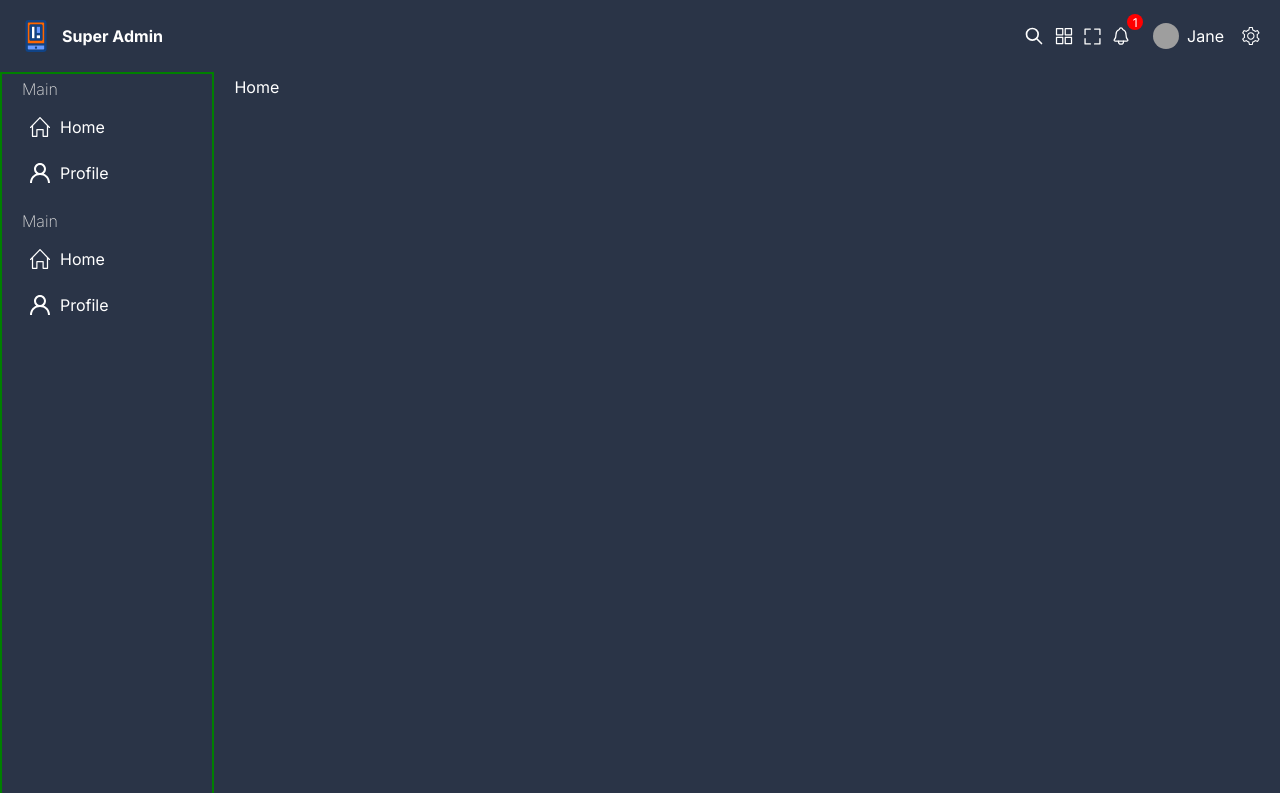
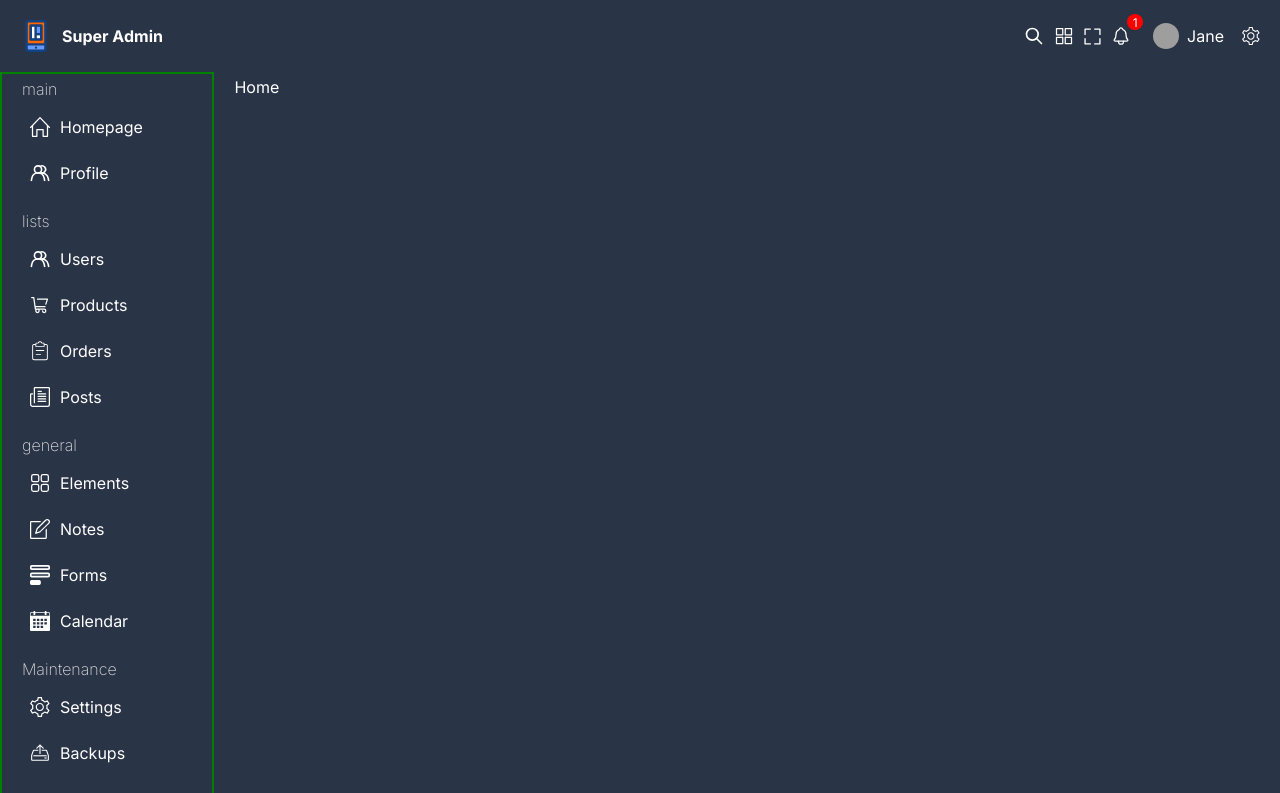
Before and after one commit to alankritkhatri/SuperUser, a React (Vite) app: page / in a window 1280 px wide. Shown: the top 793 px of the page. Built offline with nearby package versions, Linux system fonts and the light colour scheme; grey boxes are pictures that could not be loaded.

Commit message:
generated the titles and subtitles of the menu by looping some arrays with map from the dataa.ts file

```diff
--- a/src/components/menu/menu.tsx
+++ b/src/components/menu/menu.tsx
@@ -1,30 +1,20 @@
 import { Link } from "react-router-dom";
 import "./menu.css";
+import { menu } from "../../styles/data";
 const Menu = () => {
   return (
     <div className="menu">
-      <div className="item">
-        <span className="title">Main</span>
-        <Link className="listItem" to="/">
-          <img src="home.svg" alt="" />
-          <span className="listItemTitle">Home</span>
-        </Link>
-        <Link className="listItem" to="/profile">
-          <img src="profile.svg" alt="" />
-          <span className="listItemTitle">Profile</span>
-        </Link>
-      </div>
-      <div className="item">
-        <span className="title">Main</span>
-        <Link className="listItem" to="/">
-          <img src="home.svg" alt="" />
-          <span className="listItemTitle">Home</span>
-        </Link>
-        <Link className="listItem" to="/profile">
-          <img src="profile.svg" alt="" />
-          <span className="listItemTitle">Profile</span>
-        </Link>
-      </div>
+      {menu.map((item, acc) => (
+        <div className="item" key={item.id}>
+          <span className="title">{item.title}</span>
+          {item.listItems.map((listitem) => (
+            <Link className="listItem" to="/" key={listitem.id}>
+              <img src={listitem.icon} alt="" />
+              <span className="listItemTitle">{listitem.title}</span>
+            </Link>
+          ))}
+        </div>
+      ))}
     </div>
   );
 };
```
